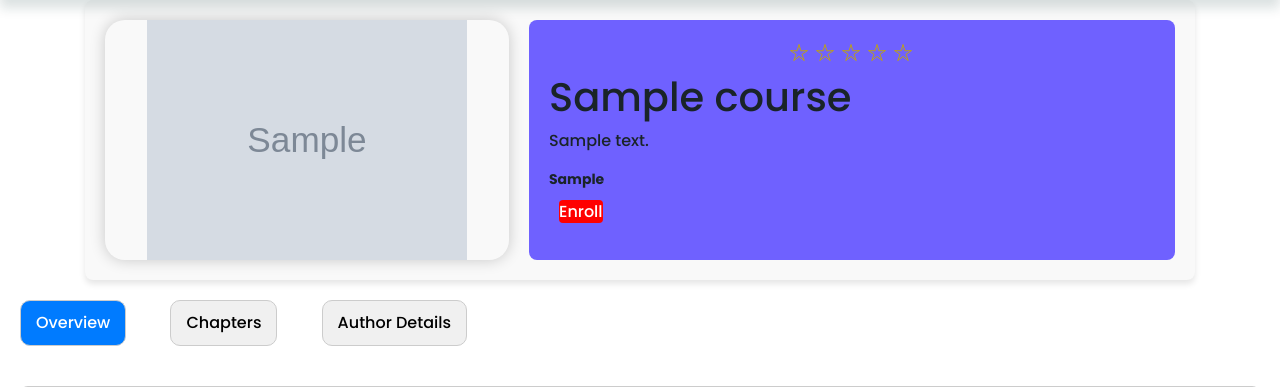
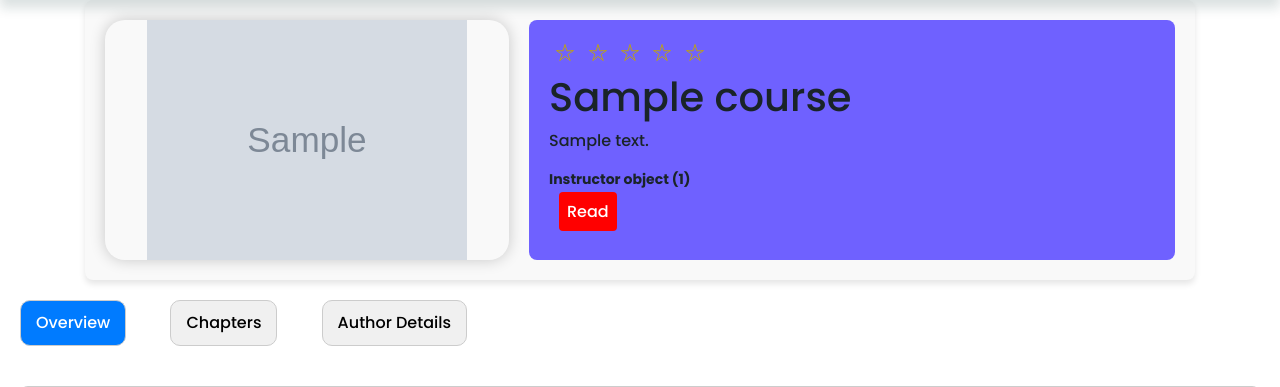
Before and after one commit to Pawan70056/3rdsemesterproject, a Django app: page /course/1/ in a window 1280 px wide; the page is wider, and only the part inside the window is pictured. Shown: the part 120-507 px from the top of that part. Run offline with Django 5.2, Linux system fonts and the light colour scheme; tables that the repository leaves empty hold one stand-in row (values such as "Sample post"); grey boxes marked "Sample" are stand-in pictures; some libraries are stand-ins or nearby versions.

Commit message:
course details edit

```diff
--- a/AcadamiConnect/settings.py
+++ b/AcadamiConnect/settings.py
@@ -12,6 +12,7 @@ https://docs.djangoproject.com/en/5.0/ref/settings/
 
 import os
 from pathlib import Path
+
 from django.contrib.messages import constants as messages
 
 # Build paths inside the project like this: BASE_DIR / 'subdir'.
@@ -95,7 +96,7 @@ DATABASES = {
         'ENGINE': 'django.db.backends.postgresql',
         'NAME': 'AcadamiConnect',
         'USER': 'postgres',
-        'PASSWORD': '123456789',
+        'PASSWORD': 'mko0',
         'HOST': 'localhost',
         'PORT': '5432',
     }
--- a/course/models.py
+++ b/course/models.py
@@ -2,6 +2,8 @@ from ckeditor.fields import RichTextField
 from django.contrib.auth.models import User
 from django.db import models
 from django.utils.translation import gettext_lazy as _
+
+from authentication.models import Profile
 
 
 class CourseCategory(models.Model):
@@ -12,11 +14,15 @@ class CourseCategory(models.Model):
     def __str__(self):
         return self.name
 
+class Instructor(models.Model):
+    profile = models.OneToOneField(Profile, on_delete=models.CASCADE)
+
+
 class Course(models.Model):
     title = models.CharField(max_length=100)
     description =RichTextField()
     thumbnail = models.ImageField()
-    instructor = models.CharField(max_length=50)
+    instructor = models.ForeignKey(Instructor, related_name='courses', on_delete=models.CASCADE)
     category = models.ForeignKey(CourseCategory, related_name='courses', on_delete=models.CASCADE)
 
     created_at = models.DateTimeField(auto_now_add=True, editable=False)
--- a/course/templates/courseDetails.html
+++ b/course/templates/courseDetails.html
@@ -36,10 +36,8 @@
       <div class="details-section">
         <!-- Course details here -->
 
-        <span>{% include 'includes/rating.html' %}</span>
-        {% for tag in course.tags.all %}
-          <span class="tag-clickable">{{ tag }}</span>
-        {% endfor %}
+
+     {% include 'includes/rating.html' %}
 
         <h1>{{ course.title }}</h1>
         <p>{{ course.description| striptags|slice:":200"}}</p>
@@ -47,7 +45,7 @@
         <!-- Additional course details -->
         <p class="authorname">{{ course.instructor}}</p>
 
-        <a href="{% url 'enroll_course' course.id %}" class="purchase-btn">Enroll</a>
+        <a href="{% url 'read' course.id %}" class="purchase-btn p-2">Read</a>
 
       </div>
     </div>
@@ -130,7 +128,7 @@
       <div id="author" class="tabcontent author-container">
               <img class="author-image" src="{% static "img/student3.png" %}" alt="Author Profile">
               <div class="author-name">{{ course.instructor}}</div>
-              <div class="author-experience">10+ years of experience</div>
+              <div class="author-experience">{{course.instructor.profile.profile_pic.url}}</div>
               <div class="author-description">
                   <p>About the author:</p>
                   <p>Lorem ipsum dolor sit amet, consectetur adipiscing elit. Vestibulum tempor nunc vitae turpis feugiat, sit amet consectetur felis consequat. Morbi volutpat ex a diam placerat, et volutpat justo facilisis.</p>
--- a/course/views.py
+++ b/course/views.py
@@ -52,8 +52,11 @@ def coursebycategory(request, category_id):
     return render(request, 'courseByCategory.html', context)
 
 
+
+
 def course_detail(request, course_id):
     course = get_object_or_404(Course, pk=course_id)
+
     return render(request, 'courseDetails.html', {'course': course})
 
 
--- a/static/css/ratingStar.css
+++ b/static/css/ratingStar.css
@@ -14,10 +14,8 @@
   /* hide radio buttons */
 
   input[name="star"] {
-    display: inline-block;
     width: 0;
     opacity: 0;
-    margin-left: 2px;
   }
 
   /* hide source svg */
@@ -39,11 +37,6 @@
 
   /* set direction to row-reverse so 5th star is at the end and ~ can be used to fill all sibling stars that precede last starred element*/
 
-  .star-container {
-    display: flex;
-    flex-direction: row-reverse;
-    justify-content: center;
-  }
 
   label:hover ~ label .star,
   svg.star:hover,
```
Also changed, not shown: course/admin.py (+6 -2 lines), course/migrations/0003_instructor_alter_course_instructor.py (added), course/migrations/0004_alter_course_instructor.py (added), course/migrations/0005_alter_course_instructor.py (added).
